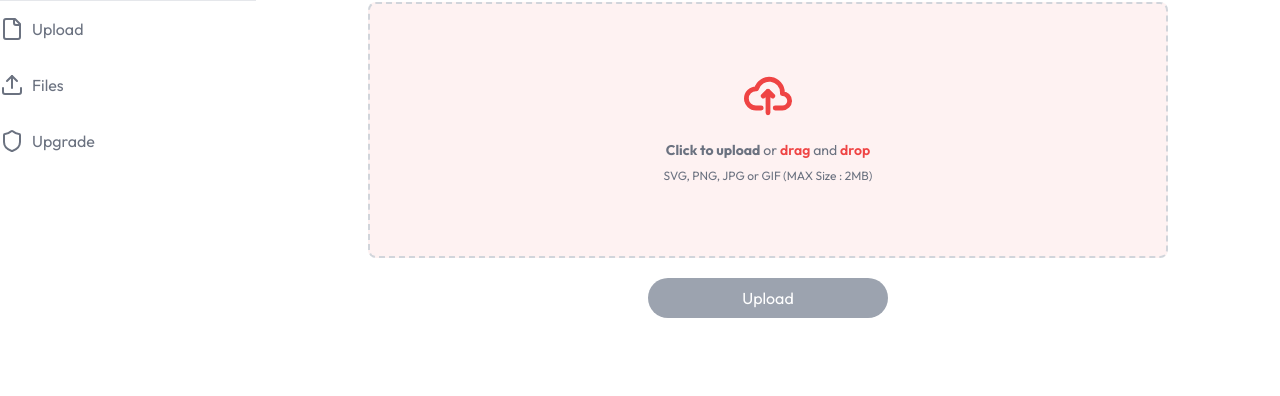
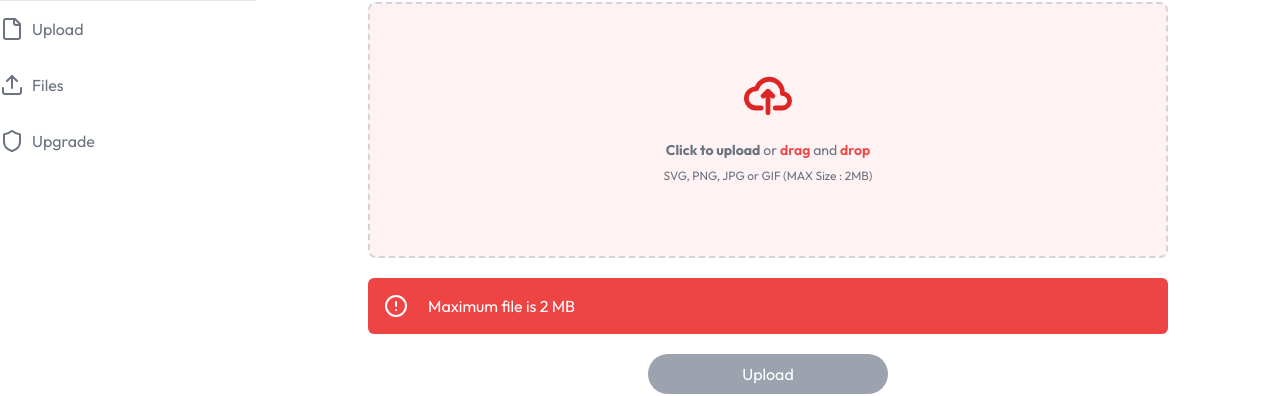
Before and after one commit to HARSH-KUMAR-111/File-Sharing-Application, a Next.js app: page /upload in a window 1280 px wide. Shown: the part 153-549 px from the top of the page. Built offline with nearby package versions, Linux system fonts and the light colour scheme.

Commit message:
Alert MSG

```diff
--- /dev/null
+++ b/app/(dashboard)/upload/_components/AlertMsg.js
@@ -0,0 +1,13 @@
+import { AlertCircle } from 'lucide-react'
+import React from 'react'
+
+function AlertMsg({msg}) {
+  return (
+    <div className='p-4 bg-red-500 mt-5 text-white rounded-md flex gap-5 items-center'>
+      <AlertCircle/>
+      {msg}
+    </div>
+  )
+}
+
+export default AlertMsg
--- a/app/(dashboard)/upload/_components/UploadForm.js
+++ b/app/(dashboard)/upload/_components/UploadForm.js
@@ -1,9 +1,16 @@
 import React, { useState } from 'react'
+import AlertMsg from './AlertMsg';
 
 function uploadForm() {
   const [file,setFile] = useState();
   const onFileSelect=(file)=>{
     console.log(file)
+
+    if(file&& file.size>2000000) {
+        console.log("size is greater than 2 MB.")
+        return ;
+    }
+    setFile(file)
   }
   return (
     <div className='text-center'>
@@ -12,7 +19,7 @@ function uploadForm() {
 class="flex items-center justify-center w-full">
     <label for="dropzone-file" class="flex flex-col items-center justify-center w-full h-64 border-2 border-gray-300 border-dashed rounded-lg cursor-pointer bg-red-50 dark:hover:bg-gray-800 dark:bg-gray-700 hover:bg-gray-100 dark:border-gray-600 dark:hover:border-gray-500 dark:hover:bg-gray-600">
         <div class="flex flex-col items-center justify-center pt-5 pb-6">
-            <svg class="w-12 h-12 mb-5 text-red-500 dark:text-gray-400" aria-hidden="true" xmlns="http://www.w3.org/2000/svg" fill="none" viewBox="0 0 20 16">
+            <svg class="w-12 h-12 mb-5 text-red-600 dark:text-gray-400" aria-hidden="true" xmlns="http://www.w3.org/2000/svg" fill="none" viewBox="0 0 20 16">
                 <path stroke="currentColor" stroke-linecap="round" stroke-linejoin="round" stroke-width="2" d="M13 13h3a3 3 0 0 0 0-6h-.025A5.56 5.56 0 0 0 16 6.5 5.5 5.5 0 0 0 5.207 5.021C5.137 5.017 5.071 5 5 5a4 4 0 0 0 0 8h2.167M10 15V6m0 0L8 8m2-2 2 2"/>
             </svg>
             <p class="mb-2 text-sm text-gray-500 dark:text-gray-400"><span class="font-bold">Click to upload</span> or <span class='text-red-500 font-semibold'>drag</span> and <span class='text-red-500 font-semibold'>drop</span></p>
@@ -21,6 +28,7 @@ class="flex items-center justify-center w-full">
         <input id="dropzone-file" type="file" class="hidden" onChange={(event)=>onFileSelect(event.target.files[0])}/>
     </label>
 </div>
+    <AlertMsg msg={'Maximum file is 2 MB'}/>
     <button disabled={!file} className='p-2 bg-red-500 text-white w-[30%] rounded-full mt-5 disabled:bg-gray-400'>Upload</button>
 
     </div>
--- a/jsconfig.json
+++ b/jsconfig.json
@@ -1,7 +1,7 @@
 {
   "compilerOptions": {
     "jsx": "react",
-    //"checkJs": true,
+    "checkJs": true,
     "paths": {
       "@/*": ["./*"]
     },
--- a/package.json
+++ b/package.json
@@ -12,9 +12,9 @@
     "@clerk/nextjs": "^5.1.2",
     "lucide": "^0.379.0",
     "lucide-react": "^0.379.0",
-    "next": "14.2.3",
-    "react": "^18",
-    "react-dom": "^18"
+    "next": "^14.2.4",
+    "react": "^18.3.1",
+    "react-dom": "^18.3.1"
   },
   "devDependencies": {
     "postcss": "^8",
```
Also changed, not shown: 1 other file (tests, documents, lock files or other folders).
